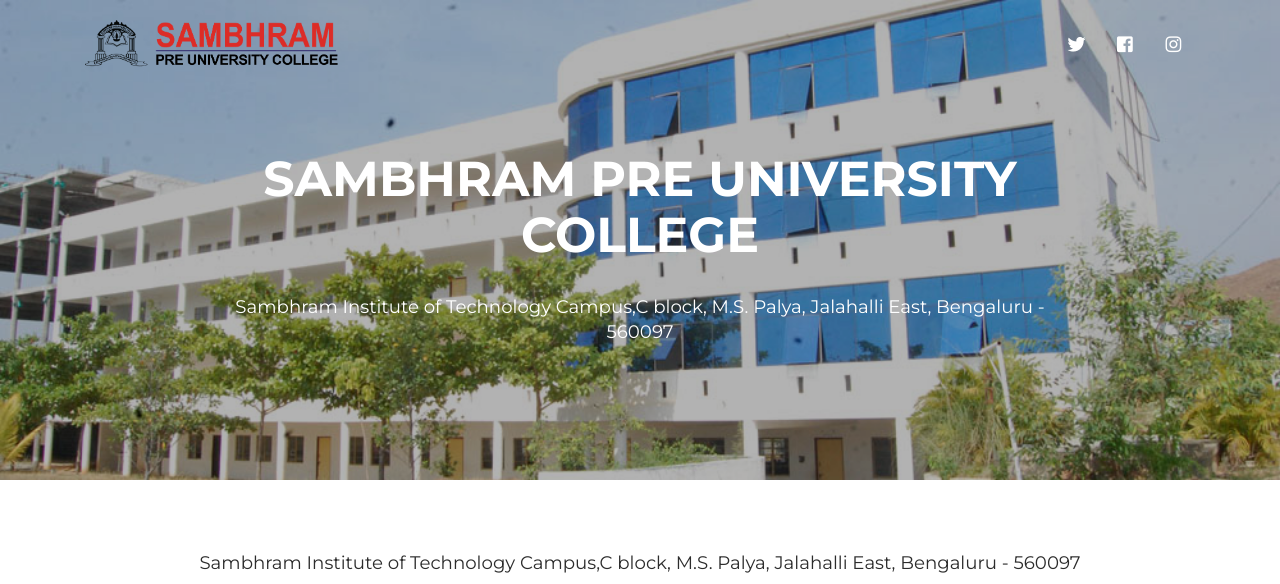
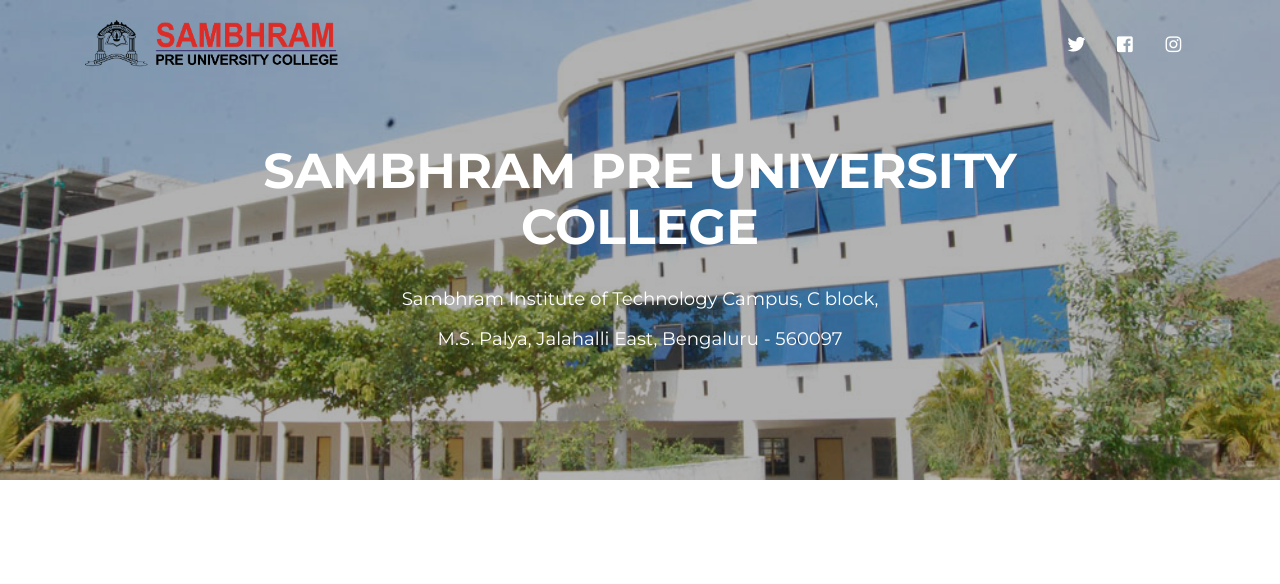
Before and after one commit to sambhrampuc/sambhrampuc.github.io, a website: page index.html in a window 1280 px wide. Shown: the top 584 px of the page. Drawn offline with Linux system fonts and the light colour scheme; some packages are replaced by stand-ins of ours.

Commit message:
Update index.html

```diff
--- a/index.html
+++ b/index.html
@@ -91,7 +91,8 @@
       <div class="content-center">
         <div class="container">
           <h1 class="title">SAMBHRAM PRE UNIVERSITY COLLEGE</h1>
-          <h5>Sambhram Institute of Technology Campus,C block, M.S. Palya, Jalahalli East, Bengaluru - 560097</h5>
+          <h5>Sambhram Institute of Technology Campus, C block,</h5>
+          <h5>M.S. Palya, Jalahalli East, Bengaluru - 560097</h5>
         </div>
       </div>
     </div>
@@ -99,7 +100,6 @@
       <div class="container">
         <div class="row h-100">
           <div class="col-md-12 col-12 col-xl-12 col-sm-12 ml-auto mr-auto text-center container-fluid">
-            <h5>Sambhram Institute of Technology Campus,C block, M.S. Palya, Jalahalli East, Bengaluru - 560097</h5>
             <h2 class="title">Application for Admission to PUC Courses</h2>
             <div class="mt-auto">
               <iframe
```
